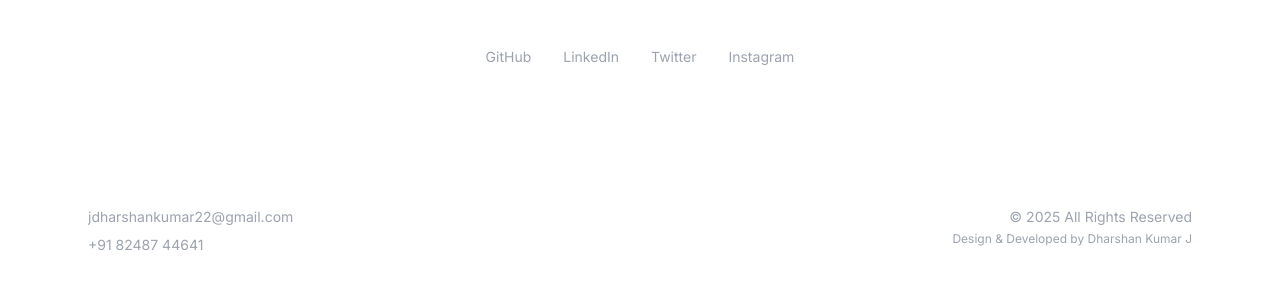
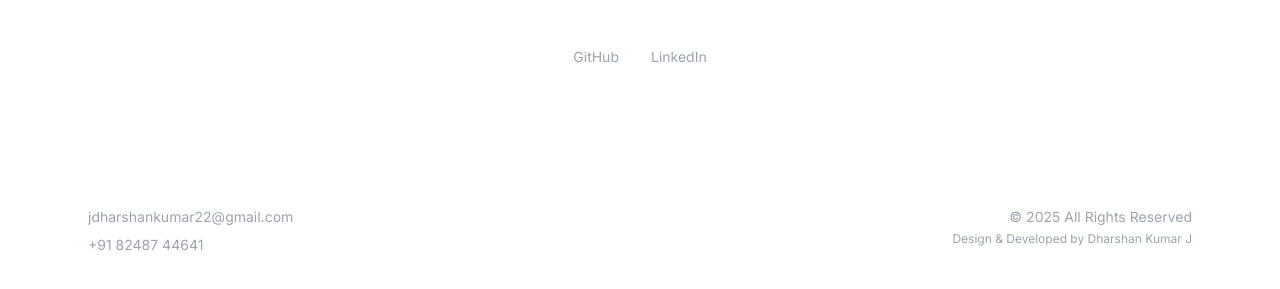
Before and after one commit to zdawan/projects, a React (Create React App) app: page / in a window 1280 px wide. Shown: the part 1576-1865 px from the top of the page. Built offline with nearby package versions, Linux system fonts and the light colour scheme; the HTML template or start-up script is replaced by a standard one.

Commit message:
Intial commit

```diff
--- a/src/pages/Projects.js
+++ b/src/pages/Projects.js
@@ -329,10 +329,14 @@ export default function Projects() {
             {/* Social links */}
             <div className="flex justify-center gap-8">
               {[
-                { name: "GitHub", url: "#" },
-                { name: "LinkedIn", url: "#" },
-                { name: "Twitter", url: "#" },
-                { name: "Instagram", url: "#" },
+                {
+                  name: "GitHub",
+                  url: "https://zdawan.github.io/dharshan.github.io/",
+                },
+                {
+                  name: "LinkedIn",
+                  url: "https://www.linkedin.com/in/dharshan-kumar-j-897a41252/",
+                },
               ].map((social) => (
                 <a
                   key={social.name}
```
